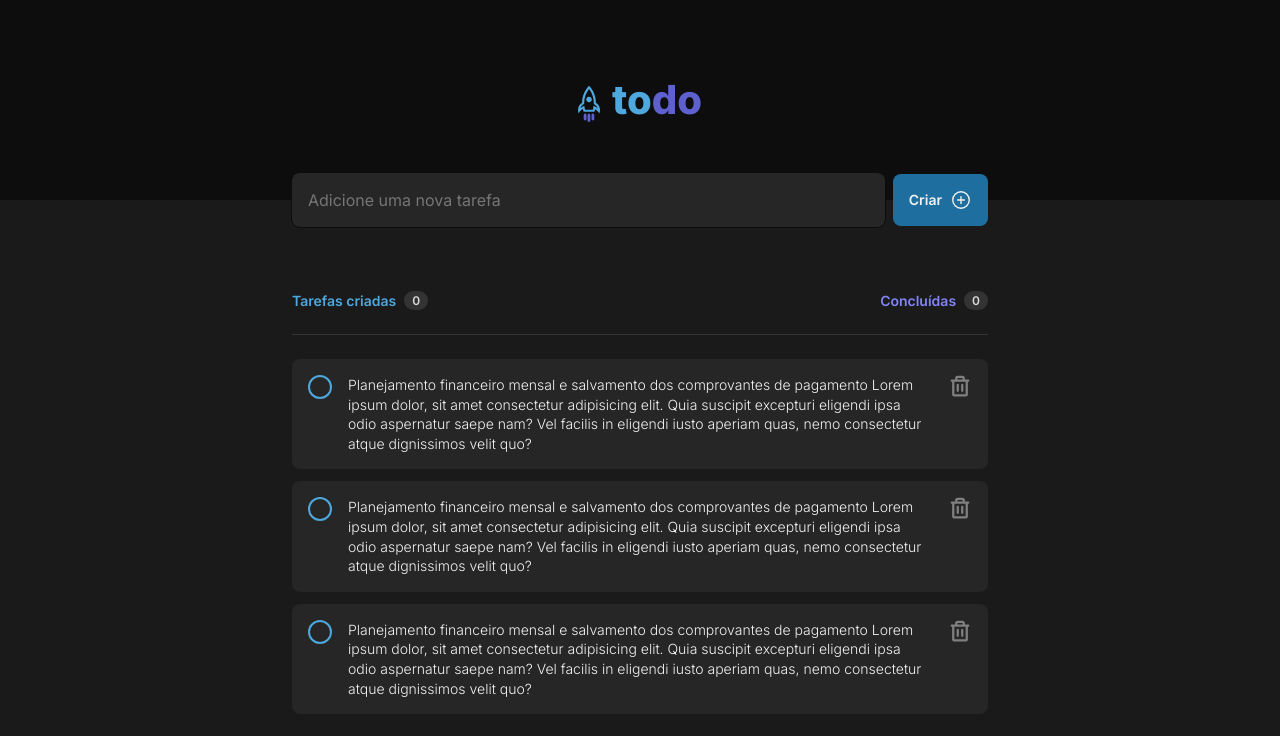
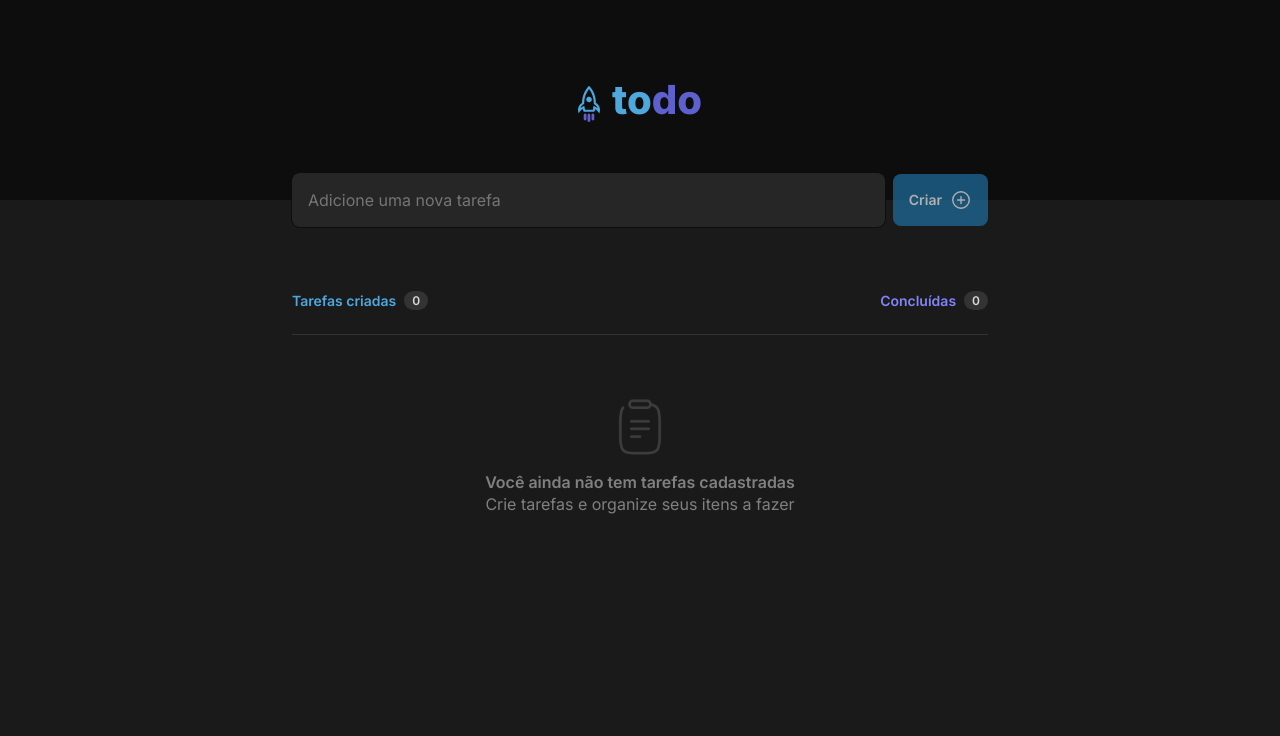
Before and after one commit to A1exLima/todo-list_react_type_script, a React (Vite) app: page / in a window 1280 px wide. Shown: the top 736 px of the page. Built offline with nearby package versions, Linux system fonts and the light colour scheme.

Commit message:
feat(addTask, taskSession, task):
- Funcionalidade para adicionar tarefas.
- Funcionalidade para marcar ou dedsmarcar tarefa.
- Funcionalidade para deletar tarefa.
- Exibir quantidade de tarefas criadas.
- Exibir quantidade de tarefas concluídas.

```diff
--- a/src/components/addTask/index.tsx
+++ b/src/components/addTask/index.tsx
@@ -1,15 +1,51 @@
 import { Container } from "./style"
+
+import { useState, ChangeEvent } from "react"
+
 import { PlusCircle } from "@phosphor-icons/react"
 
-export function AddTask(){
+interface AddTaskProps {
+  onUpdateTasks: (update: number) => void
+}
+
+export function AddTask({onUpdateTasks}: AddTaskProps){
+  const [newTask, setNewTask] = useState("")
+  const emptyTextTasks = newTask.length === 0
+
+  function handleInputValue(e: ChangeEvent<HTMLInputElement>){
+    setNewTask(e.target.value)
+  }
+
+  function handleTaskSubmission(){
+    const storedTasks = JSON.parse(localStorage.getItem("@todo:tasks") ?? "[]");
+
+    if(storedTasks){
+      let newTaskObject = {
+        id: Math.floor(Math.random() * 1001),
+        task: newTask,
+        check: false
+      }
+
+      let arrayStoredTasks = [...storedTasks, newTaskObject]
+      localStorage.setItem("@todo:tasks", JSON.stringify(arrayStoredTasks));
+    }
+
+    onUpdateTasks(Math.random())
+    setNewTask("")
+  }
+
   return(
     <Container>
       <input
         placeholder="Adicione uma nova tarefa"
         type="text"
+        onChange={handleInputValue}
+        value={newTask}
       />
       <button
-        type="submit"
+        type="button"
+        disabled={emptyTextTasks}
+        onClick={handleTaskSubmission}
       >
         Criar
         <PlusCircle />
--- a/src/components/addTask/style.tsx
+++ b/src/components/addTask/style.tsx
@@ -5,7 +5,7 @@ export const Container = styled.form`
   align-items: center;
   justify-content: center;
   gap: .8rem;
-  margin-top: -2.7rem;
+  margin: -2.7rem 0 6.4rem 0;
 
   > input {
     border: none;
@@ -32,7 +32,7 @@ export const Container = styled.form`
     }
   }
 
-  > button {
+  > button[type=button] {
     display: flex;
     align-items: center;
     gap: .8rem;
@@ -51,7 +51,7 @@ export const Container = styled.form`
     cursor: pointer;
     transition: background-color .4s ease-in-out;
 
-    &:hover {
+    &:not(:disabled):hover {
       background-color: ${({theme})=> theme.COLORS.BLUE100};
     }
 
@@ -59,4 +59,9 @@ export const Container = styled.form`
       font-size: 2.2rem;
     }
   }
+
+  > button[type=button]:disabled {
+    cursor: not-allowed;
+    opacity: .7;
+  }
 `
--- a/src/components/task/index.tsx
+++ b/src/components/task/index.tsx
@@ -1,19 +1,49 @@
 import { Container, Wrapper, ContentDelete} from "./style"
 
-import { useState, ChangeEvent } from "react";
+import { useState, ChangeEvent, useEffect} from "react";
 
 import { Trash } from "@phosphor-icons/react"
 
-interface TaskProps {
-  id: string
+export interface TaskProps {
+  id: number;
+  task: string;
+  check: boolean;
+  onUpdateTasks: (update: number)=> void
 }
 
-export function Task({ id }: TaskProps){
-  const [isChecked, setIsChecked] = useState(false);
+export function Task({ id, task, check, onUpdateTasks }: TaskProps){
+  const [isChecked, setIsChecked] = useState(check);
 
   function handleCheckBoxChange(e: ChangeEvent<HTMLInputElement>) {
     setIsChecked(e.target.checked);
-  };
+  }
+
+  function markTaskAsCompleted(){
+    const storedTasks = JSON.parse(localStorage.getItem("@todo:tasks") ?? "[]");
+
+    let newStoredTasks = storedTasks.map((item: { id: number; check: boolean; })=>{
+        if(item.id === id){
+          return {...item, check: isChecked};
+        }
+        return item
+      })
+
+    localStorage.setItem("@todo:tasks", JSON.stringify(newStoredTasks));
+    onUpdateTasks(Math.random())
+  }
+
+  function handleDeleteTask(){
+    const storedTasks = JSON.parse(localStorage.getItem("@todo:tasks") ?? "[]");
+
+    const newArrayObjects = storedTasks.filter((task: { id: number; }) => task.id !== id);
+
+    localStorage.setItem("@todo:tasks", JSON.stringify(newArrayObjects));
+    onUpdateTasks(Math.random())
+  }
+
+  useEffect(()=>{
+    markTaskAsCompleted()
+  },[isChecked])
 
   return(
     <Container>
@@ -22,18 +52,21 @@ export function Task({ id }: TaskProps){
           <input
             type="checkbox"
             className="custom-checkbox"
-            id={id}
+            id={id.toString()}
             checked={isChecked}
             onChange={handleCheckBoxChange}
           />
-          <label htmlFor={id}></label>
+          <label htmlFor={id.toString()}></label>
         </div>
 
-        <p>Planejamento financeiro mensal e salvamento dos comprovantes de pagamento Lorem ipsum dolor, sit amet consectetur adipisicing elit. Quia suscipit excepturi eligendi ipsa odio aspernatur saepe nam? Vel facilis in eligendi iusto aperiam quas, nemo consectetur atque dignissimos velit quo?</p>
+        <p>{task}</p>
       </Wrapper>
 
       <ContentDelete>
-        <Trash weight="bold"/>
+        <Trash
+          weight="bold"
+          onClick={handleDeleteTask}
+        />
       </ContentDelete>
     </Container>
   )
--- a/src/components/taskSession/index.tsx
+++ b/src/components/taskSession/index.tsx
@@ -1,35 +1,105 @@
-import { Container, Header, Section, Article } from "./style"
+import { Container, Header, Section, TaskBox, EmptyTaskMessage } from "./style"
+
+import {useLayoutEffect, useState } from "react"
 
 import book from "../../assets/book.svg"
+
 import { Task } from "../task"
+import { AddTask } from "../addTask"
+
+export interface TaskProps {
+  id: number;
+  task: string;
+  check: boolean;
+}
 
 export function TaskSession(){
+  const [tasks, setTasks] = useState<TaskProps[]>([])
+  const [qtdTasks, setQtdTasks] = useState(0)
+  const [qtdTasksCompleted, setQtdTasksCompleted] = useState(0)
+  const [updateTask, setUpdateTask] = useState(0)
+
+
+  function UpdateTasks(update: number){
+    setUpdateTask(update)
+  }
+
+  function numberOfTasksCreated(){
+    setQtdTasks(tasks.length)
+  }
+
+  function numberOfTasksCompleted(){
+    const storedTasks = JSON.parse(localStorage.getItem("@todo:tasks") ?? "[]");
+
+    const numberOfTasksCompleted = storedTasks.reduce(
+      (accumulator: number, task: { check: boolean }) => {
+        return task.check ? accumulator + 1 : accumulator;
+      }, 0
+    );
+
+    setQtdTasksCompleted(numberOfTasksCompleted)
+  }
+
+  useLayoutEffect(()=>{ //capture tasks data from local storage
+    const storedTasks = localStorage.getItem("@todo:tasks")
+
+    if(!storedTasks){
+      localStorage.setItem("@todo:tasks", JSON.stringify(tasks))
+    }else{
+      setTasks(JSON.parse(storedTasks))
+    }
+  },[updateTask])
+
+  useLayoutEffect(()=>{ //update number of tasks created
+    numberOfTasksCreated()
+  },[tasks])
+
+  useLayoutEffect(()=>{ //update number of tasks completed
+    numberOfTasksCompleted()
+  },[tasks])
+
   return(
     <Container>
+      <AddTask
+        onUpdateTasks={UpdateTasks}
+      />
+
       <Header>
         <div>
           <p>Tarefas criadas</p>
-          <span>0</span>
+          <span>{qtdTasks}</span>
         </div>
 
         <div>
           <p>Concluídas</p>
-          <span>0</span>
+          <span>{qtdTasksCompleted}</span>
         </div>
       </Header>
 
       <Section>
-        <article className="no-tasks">
-          <img src={book}/>
-          <p>Você ainda não tem tarefas cadastradas</p>
-          <p>Crie tarefas e organize seus itens a fazer</p>
-        </article>
-
-        <Article>
-          <Task id="1"/>
-          <Task id="2"/>
-          <Task id="3"/>
-        </Article>
+        {
+          tasks.length !== 0 ? (
+            <TaskBox>
+              { tasks &&
+                tasks.map((item)=>(
+                  <Task
+                    key={item.id}
+                    id={item.id}
+                    task={item.task}
+                    check={item.check}
+                    onUpdateTasks={UpdateTasks}
+                  />
+                ))
+              }
+            </TaskBox>
+          ) : (
+            <EmptyTaskMessage className="no-tasks">
+              <img src={book}/>
+              <p>Você ainda não tem tarefas cadastradas</p>
+              <p>Crie tarefas e organize seus itens a fazer</p>
+            </EmptyTaskMessage>
+          )
+        }
       </Section>
 
     </Container>
--- a/src/components/taskSession/style.tsx
+++ b/src/components/taskSession/style.tsx
@@ -2,7 +2,6 @@ import { styled } from "styled-components"
 
 export const Container = styled.article`
   width: 100%;
-  padding-top: 6.4rem;
 `
 
 export const Header = styled.header`
@@ -48,14 +47,21 @@ export const Header = styled.header`
 
 export const Section = styled.section`
   width: 100%;
+`
 
-  .no-tasks {
+export const TaskBox = styled.article`
+  padding-top: 2.4rem;
+  display: flex;
+  flex-direction: column;
+  gap: 1.2rem;
+`
+
+export const EmptyTaskMessage = styled.article`
   padding-top: 6.4rem;
   display: flex;
   align-items: center;
   flex-direction: column;
 
-    display: none;
 
   > img {
     padding-bottom: 1.6rem;
@@ -69,12 +75,4 @@ export const Section = styled.section`
   > p:nth-child(2) {
     font-weight: 600;
   }
-  }
 `
-
-export const Article = styled.section`
-  padding-top: 2.4rem;
-  display: flex;
-  flex-direction: column;
-  gap: 1.2rem;
-`
--- a/src/pages/home/index.tsx
+++ b/src/pages/home/index.tsx
@@ -1,17 +1,13 @@
 import { Container, Main } from "./style"
 
 import { Header } from "../../components/header"
-import { AddTask } from "../../components/addTask"
 import { TaskSession } from "../../components/taskSession"
 
 export function App(){
   return(
     <Container>
       <Header/>
-
       <Main>
-        <AddTask/>
-
         <TaskSession/>
       </Main>
     </Container>
--- a/src/styles/globalStyles.tsx
+++ b/src/styles/globalStyles.tsx
@@ -11,6 +11,10 @@ export default createGlobalStyle`
   :root{
     font-size: 62.5%;
     --font-inter: "Inter", sans-serif;
+
+    @media (max-width: 768px) {
+      font-size: 52.5%;
+    }
   }
 
   :focus {
```
Lines whose indentation alone changed are shown as unchanged.
